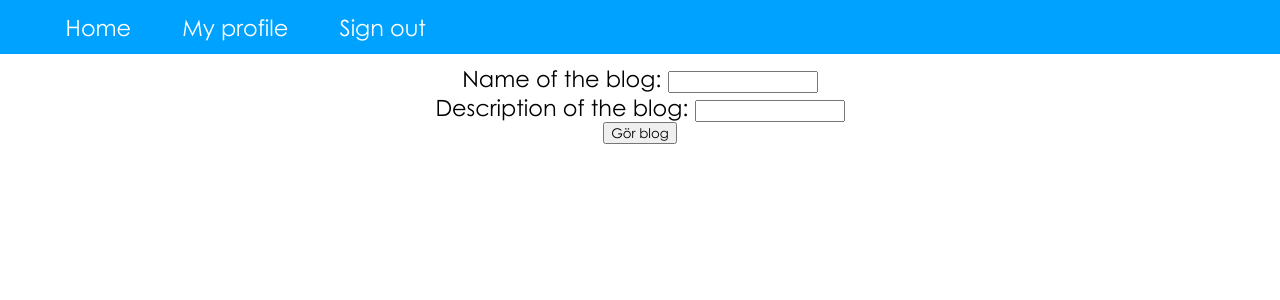
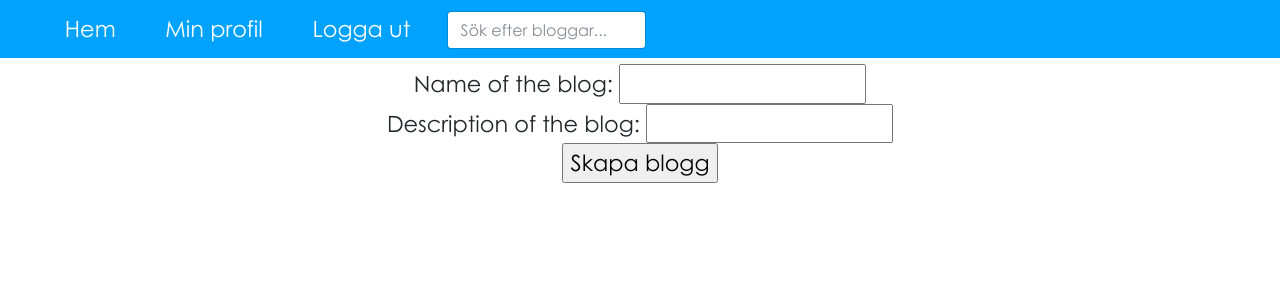
Before and after one commit to Mackemania/bloggHanterare, a PHP site: page / in a window 1280 px wide. Shown: the top 300 px of the page. Run offline with PHP 8.4, Linux system fonts and the light colour scheme; the visitor is signed in with stand-in values (Sample User, id 1); data that the repository does not hold is empty; some libraries are stand-ins or nearby versions.

Commit message:
Lagt till Bootstrap och fixat i HTML koden med utseendet

```diff
--- /dev/null
+++ b/blog/blog_1/blog.php
@@ -0,0 +1 @@
+<?php require_once('../../blog_postMaker.php'); session_start(); $_SESSION['blogID'] = 1; require_once('../../blog_postLink.php'); ?>
--- a/blog_aboutMe.php
+++ b/blog_aboutMe.php
@@ -1,5 +1,8 @@
 <html>
 	<head>
+	<meta charset="utf-8">
+  		<meta name="viewport" content="width=device-width, initial-scale=1">
+		<link rel="stylesheet" href="https://maxcdn.bootstrapcdn.com/bootstrap/4.0.0-beta/css/bootstrap.min.css" integrity="sha384-/Y6pD6FV/Vv2HJnA6t+vslU6fwYXjCFtcEpHbNJ0lyAFsXTsjBbfaDjzALeQsN6M" crossorigin="anonymous">
 		<title>Startsida | Bibliotekssystem</title>
 		<link href="blog_style.css" media="screen" type="text/css" rel="stylesheet"/>
         <script src="code.js"></script>
--- a/blog_blogMaker.php
+++ b/blog_blogMaker.php
@@ -1,7 +1,7 @@
 <form action='blog_createBlog.php' method='post'>
   Name of the blog: <input type='text' name='blogName'><br/>
   Description of the blog: <input type='text' name='blogDescription'><br/>
-  <input type='submit' value='Gör blog'><br/>
+  <input type='submit' value='Skapa blogg'><br/>
 </form>
 <?php
 ?>
--- a/blog_menu.PHP
+++ b/blog_menu.PHP
@@ -1,3 +1,4 @@
+
 <?PHP
     session_start();
     require_once("blog_logIn.php");
@@ -5,11 +6,17 @@
 
 ?>
 <head>
+    <meta charset="utf-8">
+  	<meta name="viewport" content="width=device-width, initial-scale=1">
+	<link rel="stylesheet" href="https://maxcdn.bootstrapcdn.com/bootstrap/4.0.0-beta/css/bootstrap.min.css" integrity="sha384-/Y6pD6FV/Vv2HJnA6t+vslU6fwYXjCFtcEpHbNJ0lyAFsXTsjBbfaDjzALeQsN6M" crossorigin="anonymous">
+    <link href="blog_style.css" media="screen" type="text/css" rel="stylesheet"/>
     <script src="code.js"></script>
 </head>
+
 <div id="menu">
     <ul>
-        <li><a class="menuA" href="index.php">Home</a></li>
+        <li><a class="menuA" href="index.php" title="KYS" data-toggle="popover" data-trigger="hover" data-content="Some content">Hem</a></li>
+
         <?PHP
             if(!isset($_SESSION["userID"])) {
                 echo(
@@ -18,10 +25,21 @@
 
             } else {
 
-                echo('<li><a class="menuA" href="blog_userSettings.php">My profile</a></li>');
-                echo('<li><a class="menuA" href="blog_logout.php">Sign out</a></li>');
+                echo('<li><a class="menuA" href="blog_userSettings.php" title="Ändra din profil och bloggar" data-toggle="popover" data-trigger="hover" data-content="Some content">Min profil</a></li>');
+                echo('<li><a class="menuA" href="blog_logout.php" title="Klicka här för att logga ut" data-toggle="popover" data-trigger="hover" data-content="Some content">Logga ut</a></li>');
             }
+
         ?>
-
+        <div id="searchbar">
+            <span class="input-group-btn">
+            <span class="glyphicon glyphicon-search"></span> Search
+            <input type="text" class="form-control" placeholder="Sök efter bloggar...">
+        </div>
     </ul>
 </div>
+
+ <!--
+<a class="menuA" href="index.php" title="KYS" data-toggle="popover" data-trigger="hover" data-content="Some content">Hem</a>
+<a class="menuA" href="blog_userSettings.php">My profile</a>
+<a class="menuA" href="blog_logout.php">Sign out</a>
+     -->
--- a/blog_style.css
+++ b/blog_style.css
@@ -56,6 +56,9 @@ ul {
     position: fixed;
     width: 100%;
 }
+a {
+    text-decoration: none;
+}
 
 #container {
     text-align: center;
@@ -111,6 +114,11 @@ ul {
     overflow: auto;
 }
 
+#searchbar {
+
+    padding-top: 0.25%;
+}
+
 .form {
     width: 100%;
     text-align: center;
@@ -125,12 +133,17 @@ ul {
     display: block;
     float: left;
     padding: 1% 2%;
-    text-decoration: none;
 
 }
 
 .menuA:hover {
     background-color: rgb(253, 119, 66);
+    color: rgb(255, 255, 255);
+    text-decoration: none;
+    text-align: center;
+    display: block;
+    float: left;
+    padding: 1% 2%;
 }
 
 .modal {
@@ -245,3 +258,12 @@ ul {
     cursor: pointer;
 
 }
+#sidebar_left {
+
+}
+#searchbar {
+    float: left;
+    margin-top: 0.6%;
+    margin-left: 1%;
+    text-decoration: none;
+}
--- a/index.php
+++ b/index.php
@@ -1,11 +1,12 @@
 <html>
 	<head>
 		<title>Homepage | Bloog</title>
-		<link href="blog_style.css" media="screen" type="text/css" rel="stylesheet"/>
-        <script src="code.js"></script>
+		<meta charset="utf-8">
+  		<meta name="viewport" content="width=device-width, initial-scale=1">
         <script src="ajaxlib.js"></script>
 	</head>
 	<body>
+
 		<?PHP
         	require_once("blog_menu.php");
         ?>
@@ -15,6 +16,9 @@
 			<?php require_once("blog_blogMaker.php");?>
 			<?php require_once("blog_blogLink.php");?>
 		</div>
+<script src="https://code.jquery.com/jquery-3.2.1.slim.min.js" integrity="sha384-KJ3o2DKtIkvYIK3UENzmM7KCkRr/rE9/Qpg6aAZGJwFDMVNA/GpGFF93hXpG5KkN" crossorigin="anonymous"></script>
+<script src="https://cdnjs.cloudflare.com/ajax/libs/popper.js/1.11.0/umd/popper.min.js" integrity="sha384-b/U6ypiBEHpOf/4+1nzFpr53nxSS+GLCkfwBdFNTxtclqqenISfwAzpKaMNFNmj4" crossorigin="anonymous"></script>
+<script src="https://maxcdn.bootstrapcdn.com/bootstrap/4.0.0-beta/js/bootstrap.min.js" integrity="sha384-h0AbiXch4ZDo7tp9hKZ4TsHbi047NrKGLO3SEJAg45jXxnGIfYzk4Si90RDIqNm1" crossorigin="anonymous"></script>
 	</body>
 
 </html>
```
Also changed, not shown: blog_template.php (added, +27 -0 lines).
